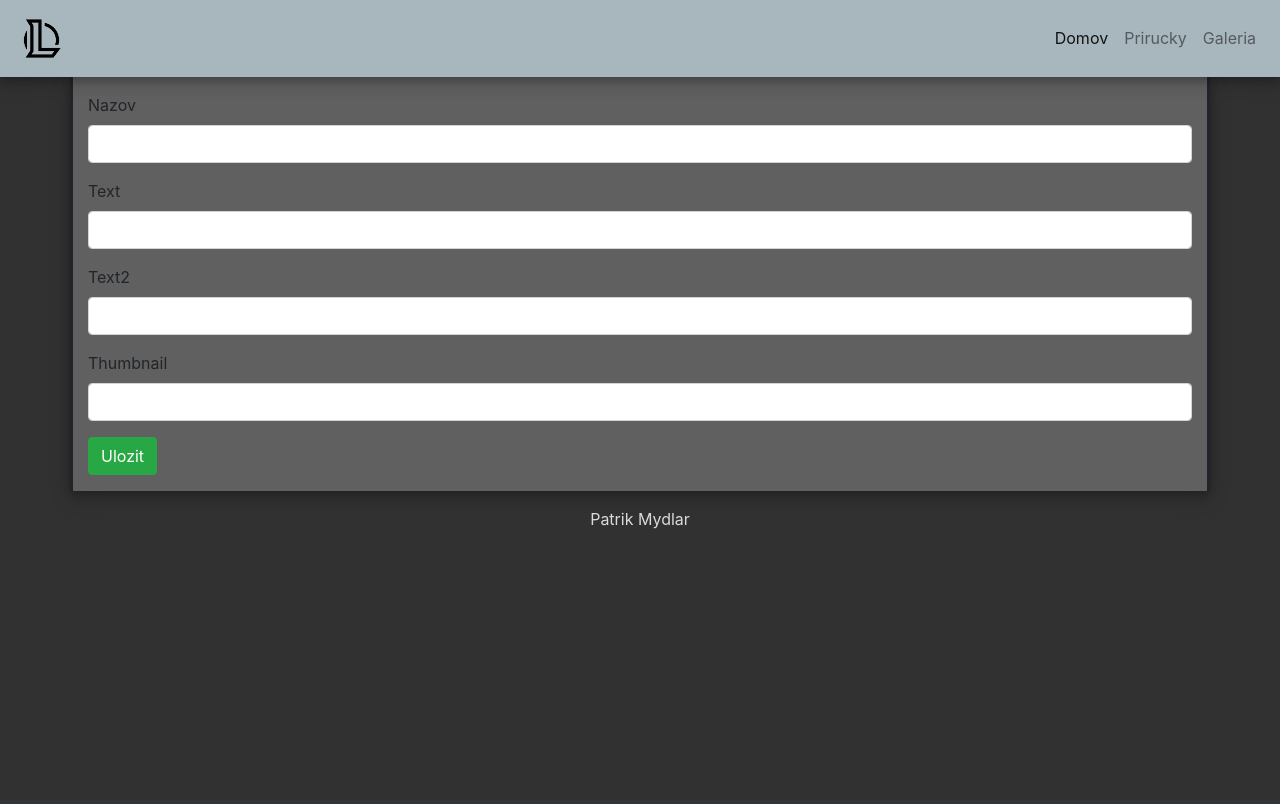
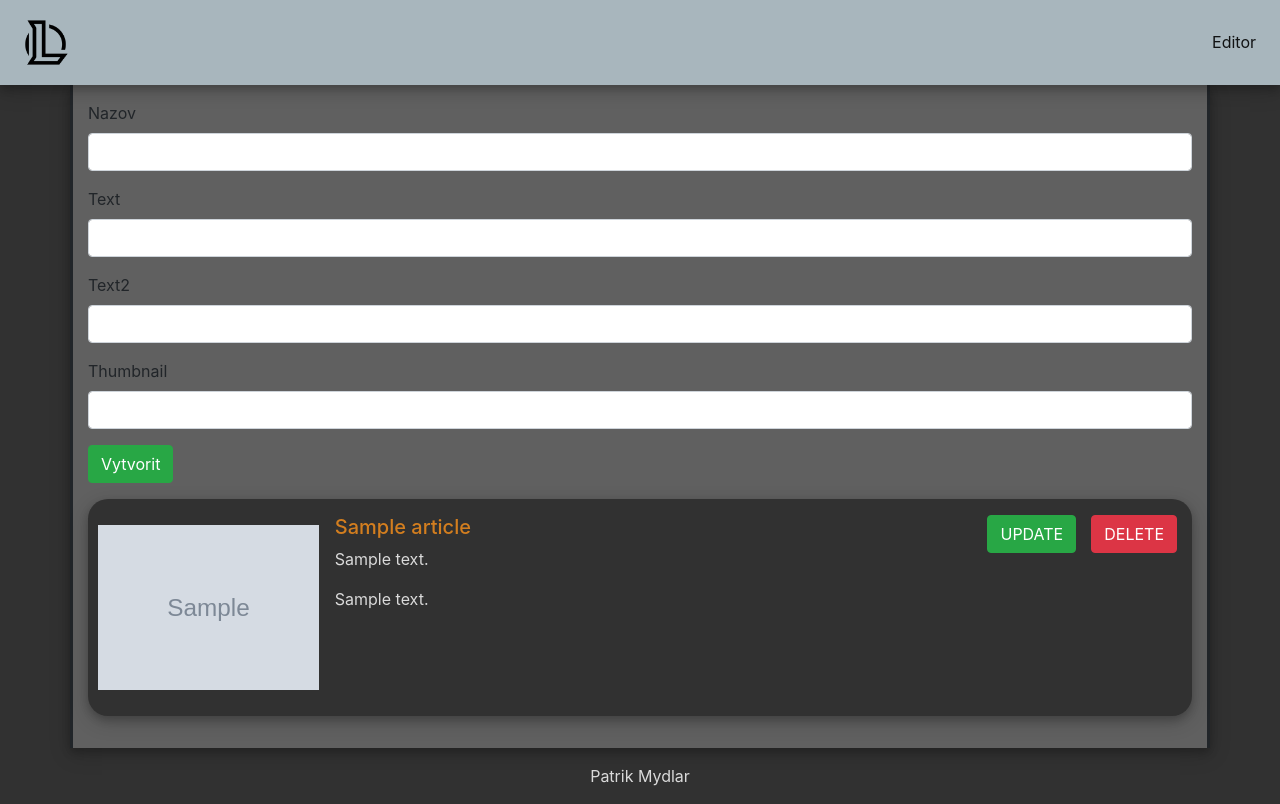
Before and after one commit to pantis/semestralnapraca, a PHP site: page /editor.php in a window 1280 px wide. Before the commit the page ends 529 px from the top, so only its background shows below. Run offline with PHP 8.4, Linux system fonts and the light colour scheme; tables that the repository leaves empty or names only in its code hold one stand-in row (values such as "Sample post"); grey boxes marked "Sample" are stand-in pictures.

Commit message:
odstranovanie clankov, pridanie podmienok formulara

```diff
--- a/semestralnaPraca/ArticleLOL.php
+++ b/semestralnaPraca/ArticleLOL.php
@@ -3,6 +3,7 @@
 
 class ArticleLOL
 {
+    private $id;
     private $title;
     private $text;
     private $text2;
@@ -86,4 +87,20 @@ class ArticleLOL
     {
         $this->$thumbnail = $thumbnail;
     }
+
+    /**
+     * @return mixed
+     */
+    public function getId()
+    {
+        return $this->id;
+    }
+
+    /**
+     * @param mixed $id
+     */
+    public function setId($id)
+    {
+        $this->id = $id;
+    }
 }
--- a/semestralnaPraca/DBStorageSemestralna.php
+++ b/semestralnaPraca/DBStorageSemestralna.php
@@ -21,10 +21,11 @@ class DBStorageSemestralna
      */
     public function loadAll()
     {
-        $stmt = $this->pdo->query("select * from articles");
+        $stmt = $this->pdo->query("select * from articles order by id desc");
         $result = [];
         while ($row = $stmt->fetch()) {
             $article = new ArticleLOL($row["title"], $row["text"], $row["text2"], $row["thumbnail"]);
+            $article->setId($row["id"]);
             $result[] = $article;
         }
         return $result;
@@ -40,4 +41,27 @@ class DBStorageSemestralna
        $stmt = $this->pdo->prepare("insert into articles (title, text, text2, thumbnail) VALUES (?, ?, ?, ?)");
        $stmt->execute([$article->getNazov(), $article->getText(), $article->getText2(), $article->getThumbnail()]);
     }
+
+    public function deleteArticle($id)
+    {
+        $stmt = $this->pdo->prepare("delete from articles where id=?");
+        $stmt->execute([$id]);
+    }
+
+    public function getArticle($id)
+    {
+        $stmt = $this->pdo->query("select * from articles where id=$id");
+        $result = [];
+        while ($row = $stmt->fetch()) {
+            $article = new ArticleLOL($row["title"], $row["text"], $row["text2"], $row["thumbnail"]);
+            $article->setId($row["id"]);
+            $result[] = $article;
+        }
+        return $result;
+    }
+
+    public function updateArticle($title, $text, $text2, $thumbnail)
+    {
+    }
+
 }
--- a/semestralnaPraca/editor.php
+++ b/semestralnaPraca/editor.php
@@ -4,9 +4,18 @@ require "DBStorageSemestralna.php";
 
 $storage = new DBStorageSemestralna();
 
-if(isset($_POST['title'])) {
+if (isset($_POST['title'])) {
     $storage->createArticle($_POST['title'], $_POST['text'], $_POST['text2'], $_POST['thumbnail']);
 }
+
+if (isset($_POST['idDelete'])) {
+    $storage->deleteArticle($_POST['idDelete']);
+}
+
+if (isset($_POST['idUpdate'])) {
+    $articleLOLUpdate = $storage->getArticle($_POST['idUpdate']);
+}
+
 
 ?>
 <!DOCTYPE html>
@@ -39,13 +48,7 @@ if(isset($_POST['title'])) {
     <div class="collapse navbar-collapse" id="navbarSupportedContent">
         <ul class="navbar-nav mr-auto">
             <li class="nav-item active">
-                <a class="nav-link" href="#">Domov<span class="sr-only">(current)</span></a>
-            </li>
-            <li class="nav-item">
-                <a class="nav-link" href="guides.html">Prirucky</a>
-            </li>
-            <li class="nav-item">
-                <a class="nav-link" href="gallery.html">Galeria</a>
+                <a class="nav-link" href="#">Editor<span class="sr-only">(current)</span></a>
             </li>
         </ul>
     </div>
@@ -54,11 +57,11 @@ if(isset($_POST['title'])) {
     <form method="post">
         <div class="form-group">
             <label for="formGroupExampleInput">Nazov</label>
-            <input type="text" class="form-control" id="formGroupExampleInput" name="title">
+            <input type="text" class="form-control" id="formGroupExampleInput" name="title" size="50" maxlength="50" required>
         </div>
         <div class="form-group">
             <label for="formGroupExampleInput2">Text</label>
-            <input type="text" class="form-control" id="formGroupExampleInput2" name="text">
+            <input type="text" class="form-control" id="formGroupExampleInput2" name="text" required>
         </div>
         <div class="form-group">
             <label for="formGroupExampleInput2">Text2</label>
@@ -66,10 +69,31 @@ if(isset($_POST['title'])) {
         </div>
         <div class="form-group">
             <label for="formGroupExampleInput2">Thumbnail</label>
-            <input type="text" class="form-control" id="formGroupExampleInput4" name="thumbnail">
+            <input type="text" class="form-control" id="formGroupExampleInput4" name="thumbnail" size="50" maxlength="50" required>
         </div>
-        <input type="submit" class="btn btn-success" value="Ulozit">
+        <input type="submit" class="btn btn-success" value="Vytvorit">
     </form>
+    <p></p>
+    <?php foreach ($storage->loadAll() as $articleLOL) { ?>
+        <div class="media pt-3 pb-3">
+            <img class="d-flex align-self-center mr-3" src="<?php echo $articleLOL->getThumbnail() ?>"
+                 alt="Generic placeholder image">
+            <div class="media-body">
+                <form method="post" class="float-right" style="padding-right: 15px">
+                    <input type="hidden" name="idDelete" value="<?php echo $articleLOL->getId() ?>">
+                    <input type="submit" class="btn btn-danger" value="DELETE">
+                </form>
+                <form method="post" class="float-right" style="padding-right: 15px">
+                    <input type="hidden" name="idUpdate" value="<?php echo $articleLOL->getId() ?>">
+                    <input type="submit" class="btn btn-success" value="UPDATE">
+                </form>
+                <h5 class="mt-0"><?php echo $articleLOL->getNazov() ?></h5>
+                <p><?php echo $articleLOL->getText() ?></p>
+                <p class="mb-0"><?php echo $articleLOL->getText2() ?></p>
+            </div>
+        </div>
+        <p></p>
+    <?php } ?>
 </div>
 <footer>
     Patrik Mydlar
```
